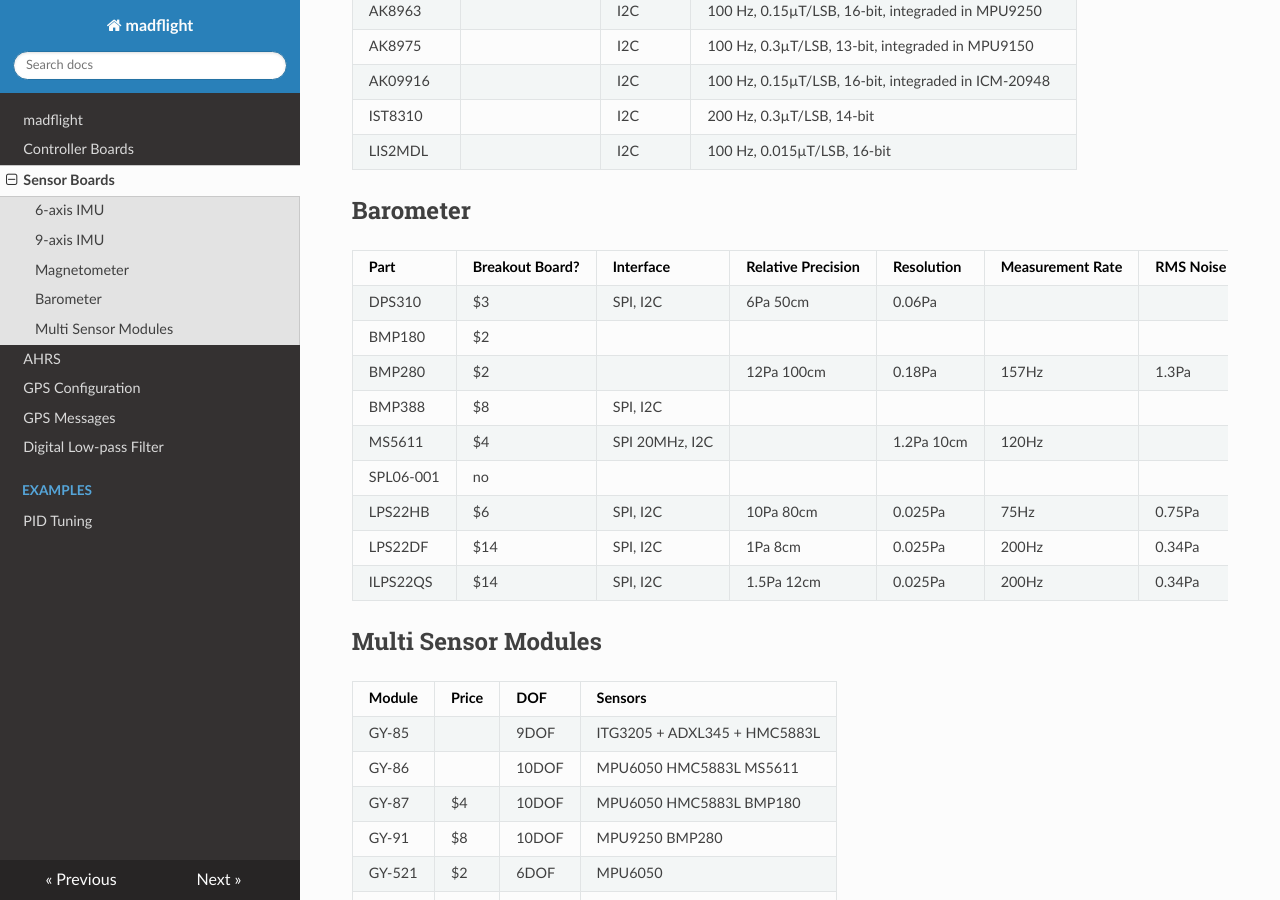
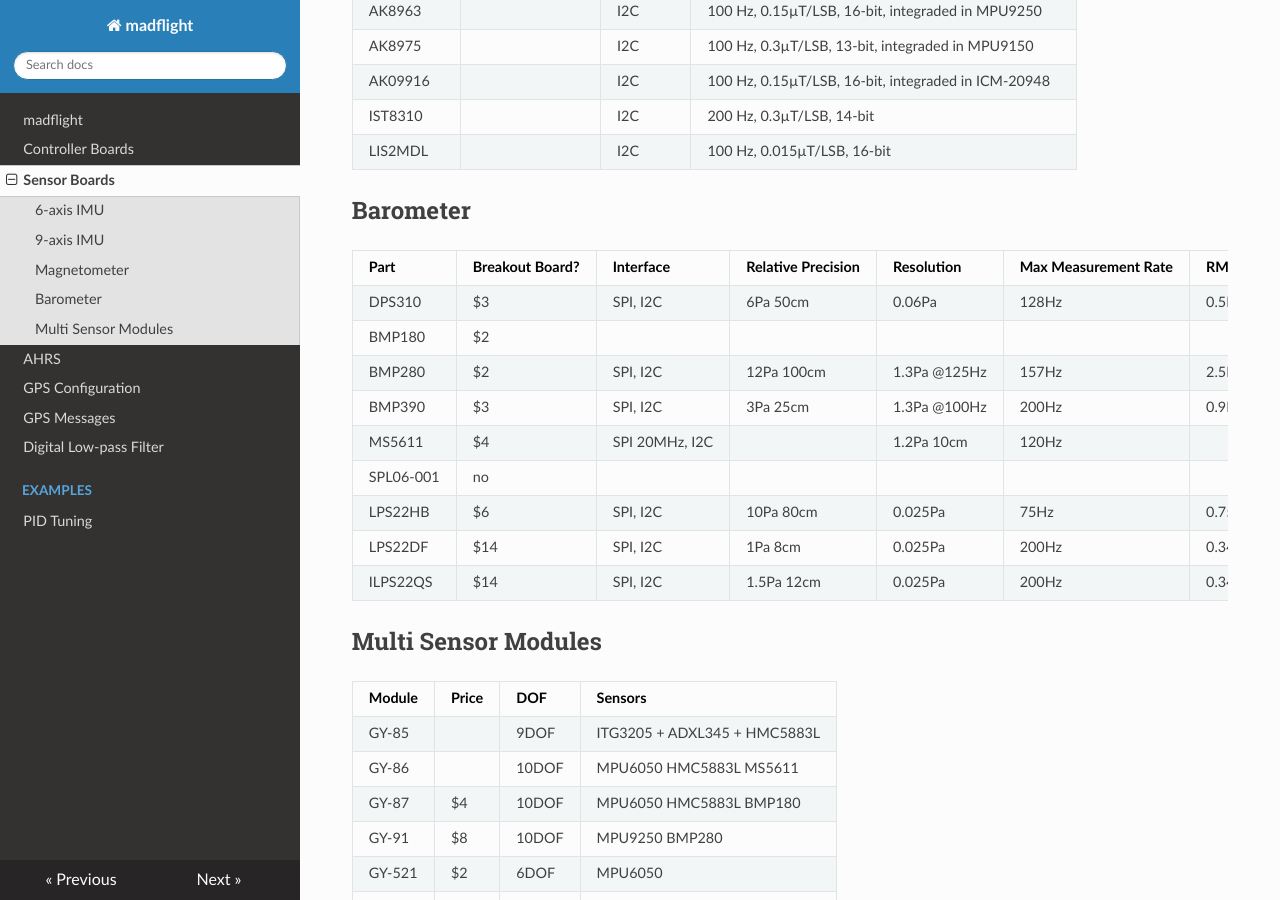
Before and after one commit to qqqlab/madflight-docs, an MkDocs documentation site: the page built from docs/Sensor-Boards.md, in a window 1280 px wide and 900 px high, scrolled down 1368 px. Built offline with MkDocs 1.6.1, drawn with Linux system fonts in a browser that asks for light colours; nearby versions of some CDN libraries.

Commit message:
Update Sensor-Boards.md

```diff
--- a/docs/Sensor-Boards.md
+++ b/docs/Sensor-Boards.md
@@ -49,12 +49,12 @@
 
 ## Barometer
 
-| Part    | Breakout Board? | Interface | Relative Precision | Resolution | Measurement Rate | RMS Noise | Notes |
+| Part    | Breakout Board? | Interface | Relative Precision | Resolution | Max Measurement Rate | RMS Noise | Notes |
 |-|-|-|-|-|-|-|-|
-DPS310    | $3 | SPI, I2C | 6Pa 50cm| 0.06Pa||| Used in current commercial FC
+DPS310    | $3 | SPI, I2C | 6Pa 50cm| 0.06Pa | 128Hz | 0.5Pa @128Hz | Used in current commercial FC
 BMP180    | $2
-BMP280    | $2 | | 12Pa 100cm| 0.18Pa| 157Hz | 1.3Pa| Used in current commercial FC
-BMP388    | $8 | SPI, I2C
+BMP280    | $2 | SPI, I2C | 12Pa 100cm | 1.3Pa @125Hz | 157Hz | 2.5Pa 20cm @125Hz | Used in current commercial FC
+BMP390    | $3 | SPI, I2C | 3Pa 25cm | 1.3Pa @100Hz | 200Hz | 0.9Pa @25Hz, 5Pa 36cm @100Hz
 MS5611    | $4 | SPI 20MHz, I2C ||1.2Pa 10cm|120Hz
 SPL06-001 | no
 LPS22HB   | $6 | SPI, I2C |10Pa 80cm|0.025Pa|75Hz|0.75Pa
```
